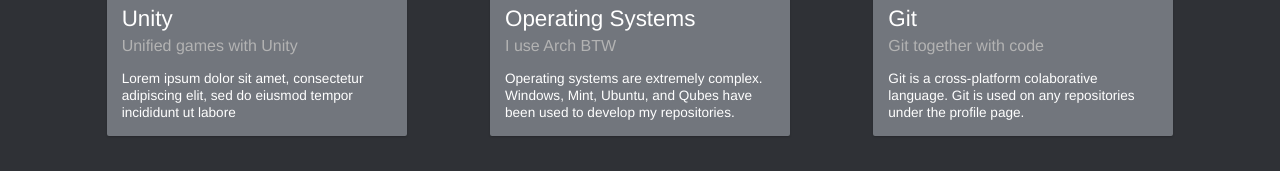
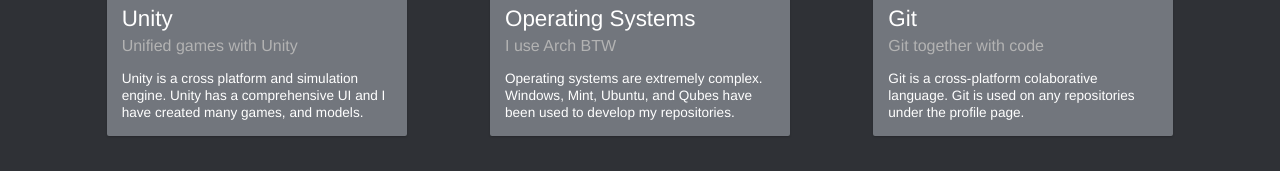
Before and after one commit to Aarav-USA/portfolio-template, a plain HTML site: page index.html in a window 1280 px wide. Shown: the part 1511-1682 px from the top of the page. Drawn offline with Linux system fonts and the light colour scheme.

Commit message:
"Unity" Card Update
Added Description to the "Unity" description card.

```diff
--- a/index.html
+++ b/index.html
@@ -109,8 +109,8 @@
                     <div id="igbmp7" class="card-body">
                         <div id="ikdcvf" class="card-title">Unity</div>
                         <div class="card-sub-title" id="ibu0vk">Unified games with Unity<br /></div>
-                        <div class="card-desc" id="ixjgsj">Lorem ipsum dolor sit amet, consectetur adipiscing elit, sed
-                            do eiusmod tempor incididunt ut labore</div>
+                        <div class="card-desc" id="ixjgsj">Unity is a cross platform and simulation engine.
+                        Unity has a comprehensive UI and I have created many games, and models.</div>
                     </div>
                 </div>
                 <div class="card" id="ivf6pz">
```
